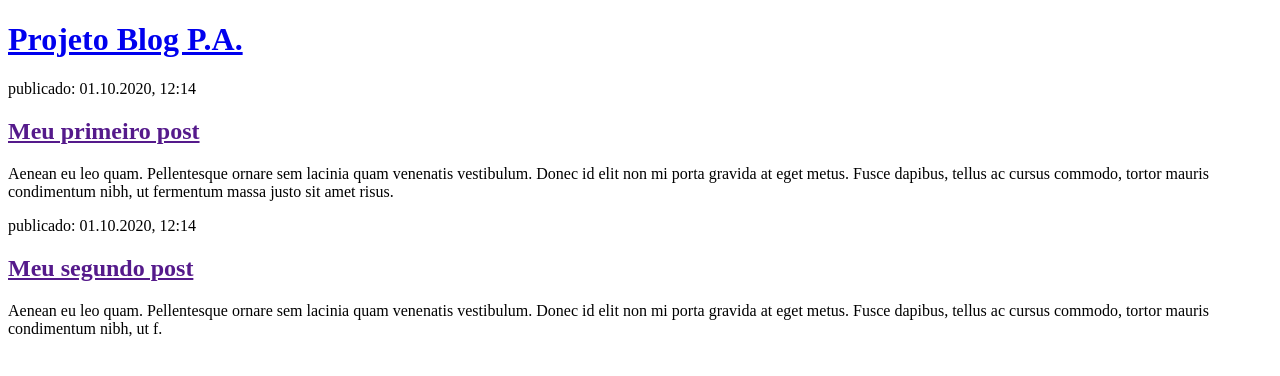
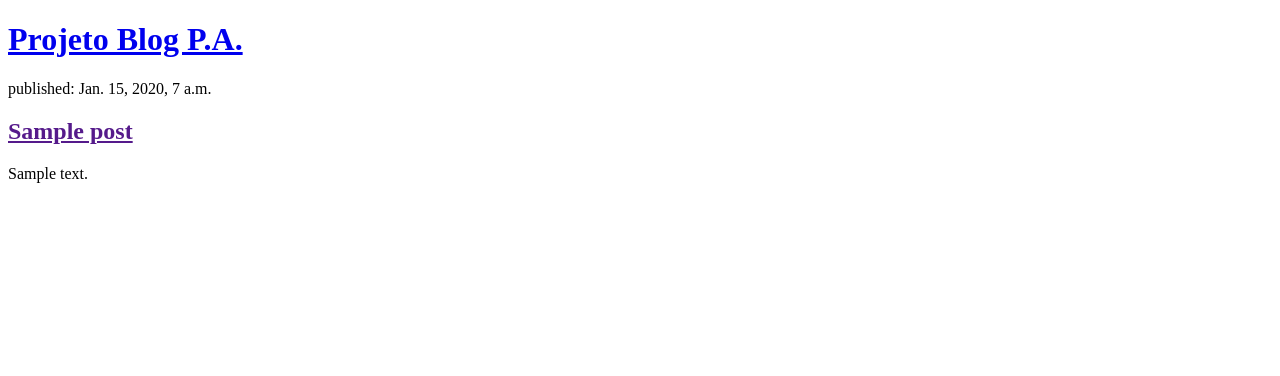
Before and after one commit to acgoularthub/Projeto-Blog-Programa-o-Avancada, a Django app: page / in a window 1280 px wide. Shown: the top 376 px of the page. Run offline with Django 3.2, Linux system fonts and the light colour scheme; tables that the repository leaves empty hold one stand-in row (values such as "Sample post").

Commit message:
Segundo commit de deploy para teste de funcionalidades Django no servidor

```diff
--- a/blog/templates/blog/post_list.html
+++ b/blog/templates/blog/post_list.html
@@ -10,18 +10,13 @@
     <div>
         <h1><a href="/">Projeto Blog P.A.</a></h1>
     </div>
-
+    {% for post in posts %}
     <div>
-        <p>publicado: 01.10.2020, 12:14</p>
-        <h2><a href="">Meu primeiro post</a></h2>
-        <p>Aenean eu leo quam. Pellentesque ornare sem lacinia quam venenatis vestibulum. Donec id elit non mi porta gravida at eget metus. Fusce dapibus, tellus ac cursus commodo, tortor mauris condimentum nibh, ut fermentum massa justo sit amet risus.</p>
+        <p>published: {{ post.published_date }}</p>
+        <h2><a href="">{{ post.title }}</a></h2>
+        <p>{{ post.text|linebreaksbr }}</p>
     </div>
-
-    <div>
-        <p>publicado: 01.10.2020, 12:14</p>
-        <h2><a href="">Meu segundo post</a></h2>
-        <p>Aenean eu leo quam. Pellentesque ornare sem lacinia quam venenatis vestibulum. Donec id elit non mi porta gravida at eget metus. Fusce dapibus, tellus ac cursus commodo, tortor mauris condimentum nibh, ut f.</p>
-    </div>
+    {% endfor %}
 
 </body>
 </html>
--- a/blog/views.py
+++ b/blog/views.py
@@ -1,4 +1,8 @@
 from django.shortcuts import render
+from django.utils import timezone
+from .models import Post
+
 
 def post_list(request):
-    return render(request, 'blog/post_list.html', {})
+    posts = Post.objects.filter(published_date__lte=timezone.now()).order_by('published_date')
+    return render(request, 'blog/post_list.html', {'posts': posts})
```
